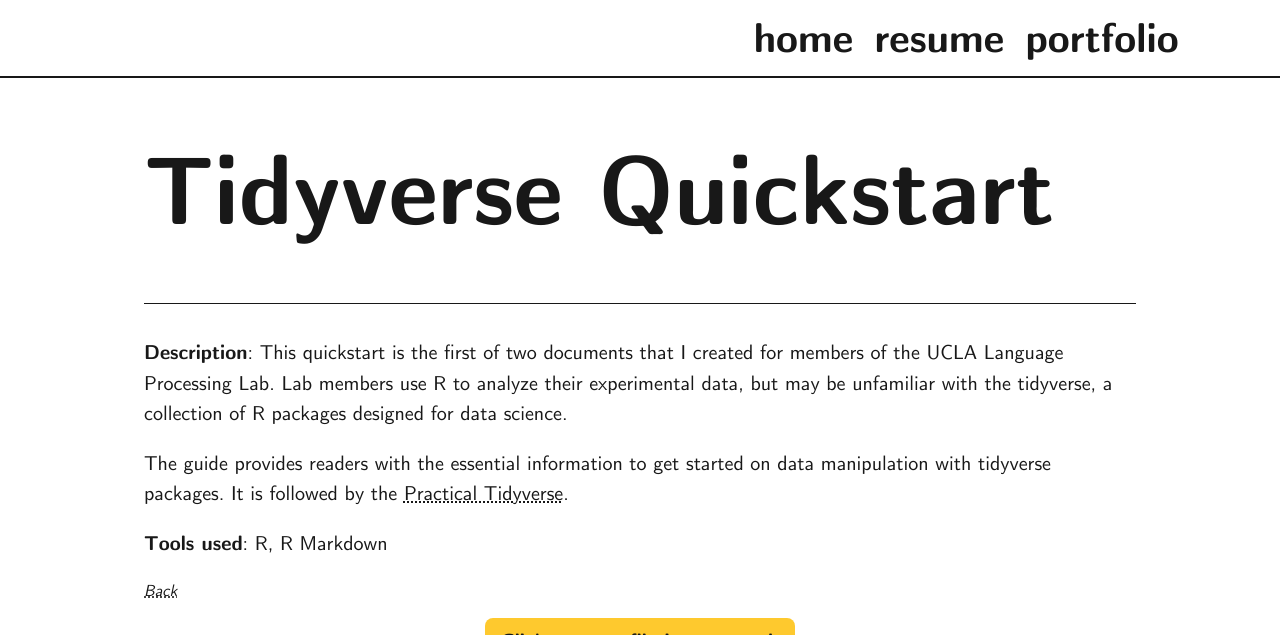
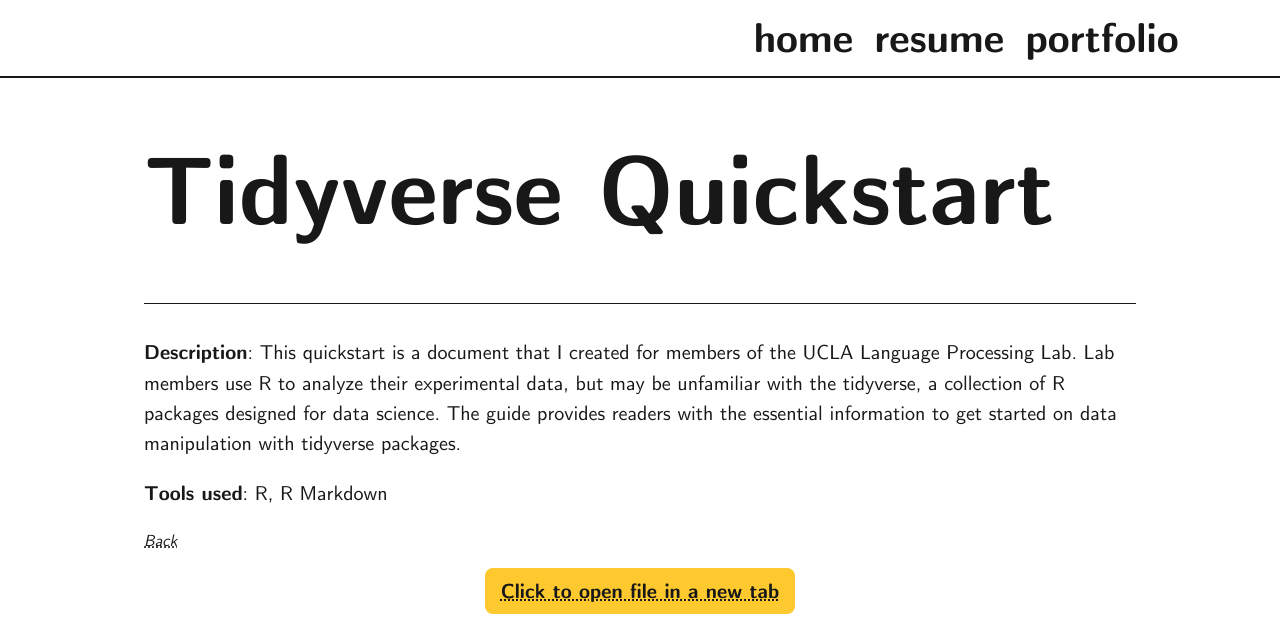
Before and after one commit to angelica-pan/angelica-pan.github.io, a Jekyll site: the page built from _projects/2-quickstart.markdown, in a window 1280 px wide and 900 px high, cut to the strip 0-635 px from the top of the window. Built offline with Jekyll 4.4.1, drawn with Linux system fonts in a browser that asks for light colours; some of the changed lines change nothing that is shown.

Commit message:
removed 3-practical

```diff
--- a/_projects/2-quickstart.markdown
+++ b/_projects/2-quickstart.markdown
@@ -7,8 +7,10 @@
 blurb: A quickstart guide to data manipulation in the tidyverse.
 ---
 
-**Description**: This quickstart is the first of two documents that I created for members of the UCLA Language Processing Lab. Lab members use R to analyze their experimental data, but may be unfamiliar with the tidyverse, a collection of R packages designed for data science.
+<!-- **Description**: This quickstart is the first of two documents that I created for members of the UCLA Language Processing Lab. Lab members use R to analyze their experimental data, but may be unfamiliar with the tidyverse, a collection of R packages designed for data science.
 
-The guide provides readers with the essential information to get started on data manipulation with tidyverse packages. It is followed by the [Practical Tidyverse](/projects/3-practical).
+The guide provides readers with the essential information to get started on data manipulation with tidyverse packages. It is followed by the [Practical Tidyverse](/projects/3-practical). -->
+
+**Description**: This quickstart is a document that I created for members of the UCLA Language Processing Lab. Lab members use R to analyze their experimental data, but may be unfamiliar with the tidyverse, a collection of R packages designed for data science. The guide provides readers with the essential information to get started on data manipulation with tidyverse packages.
 
 **Tools used**: R, R Markdown
```
Also changed, not shown: _posts/3-practical.markdown (renamed from _projects/3-practical.markdown), 7 other files.
